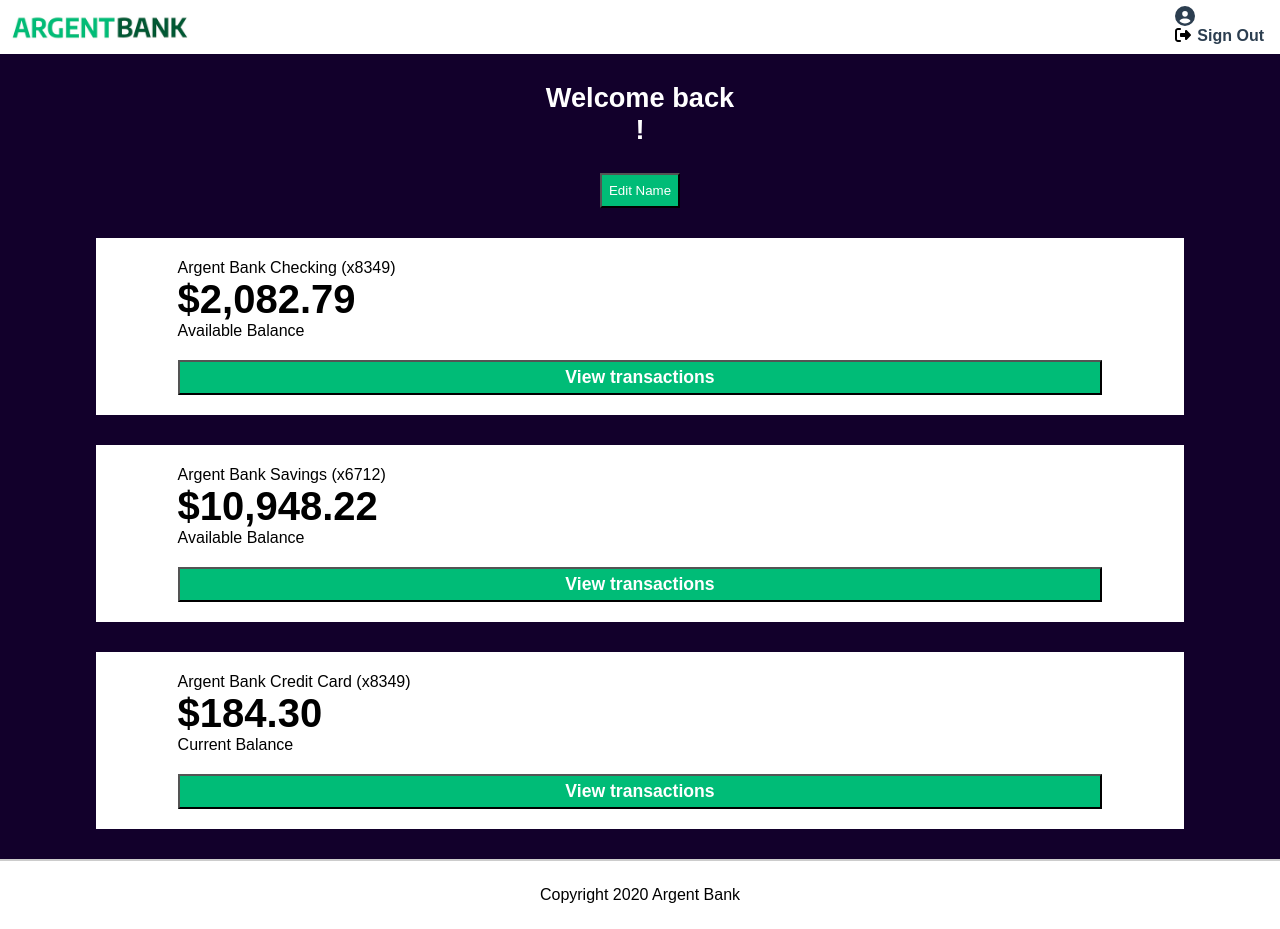
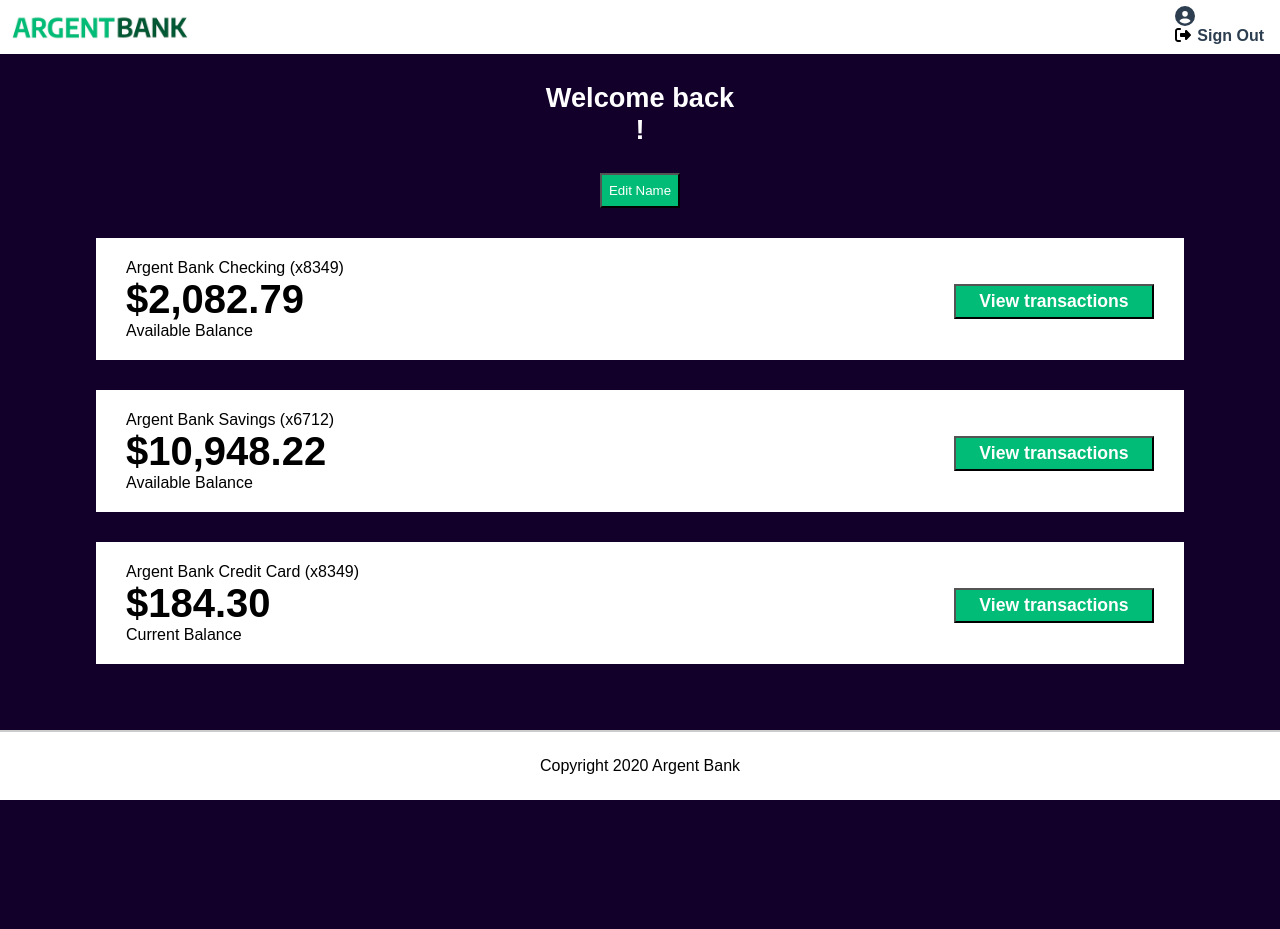
Before and after one commit to DylanNicolet/front-end-p13-openclassrooms, a React (Create React App) app: page /profile in a window 1280 px wide. After the commit the page ends 800 px from the top, so only its background shows below. Built offline with nearby package versions, Linux system fonts and the light colour scheme; no server answers.

Commit message:
Fixed: Sass for profile page

```diff
--- a/src/routes/Login.jsx
+++ b/src/routes/Login.jsx
@@ -60,7 +60,7 @@ export default function Login(){
                     type="text"
                     onChange={e => dispatch(updateUserName(e.target.value))}
                     value={userName}
-                    className={"text-input"} //add conditional rendering here for background color
+                    className={"text-input"}
                 />
                 <label htmlFor="password">Password</label>
                 <input
--- a/src/sass/App.css
+++ b/src/sass/App.css
@@ -258,9 +258,25 @@ body p {
           flex-direction: column;
 }
 
+@media only screen and (min-width: 920px) {
+  .info-card {
+    -webkit-box-orient: horizontal;
+    -webkit-box-direction: normal;
+        -ms-flex-direction: row;
+            flex-direction: row;
+  }
+}
+
 .info-card__content {
   width: 85%;
   margin: auto;
+}
+
+@media only screen and (min-width: 920px) {
+  .info-card__content {
+    width: 300px;
+    margin: auto 0 20px 30px;
+  }
 }
 
 .info-card__title {
@@ -286,6 +302,13 @@ body p {
   color: white;
   font-size: 1.1rem;
   font-weight: bold;
+}
+
+@media only screen and (min-width: 920px) {
+  .info-card__button {
+    width: 200px;
+    margin: auto 30px auto auto;
+  }
 }
 
 .modal__container {
```
Also changed, not shown: src/sass/components/_info-card.scss (+13 -0 lines), 1 other file (tests, documents, lock files or other folders).
